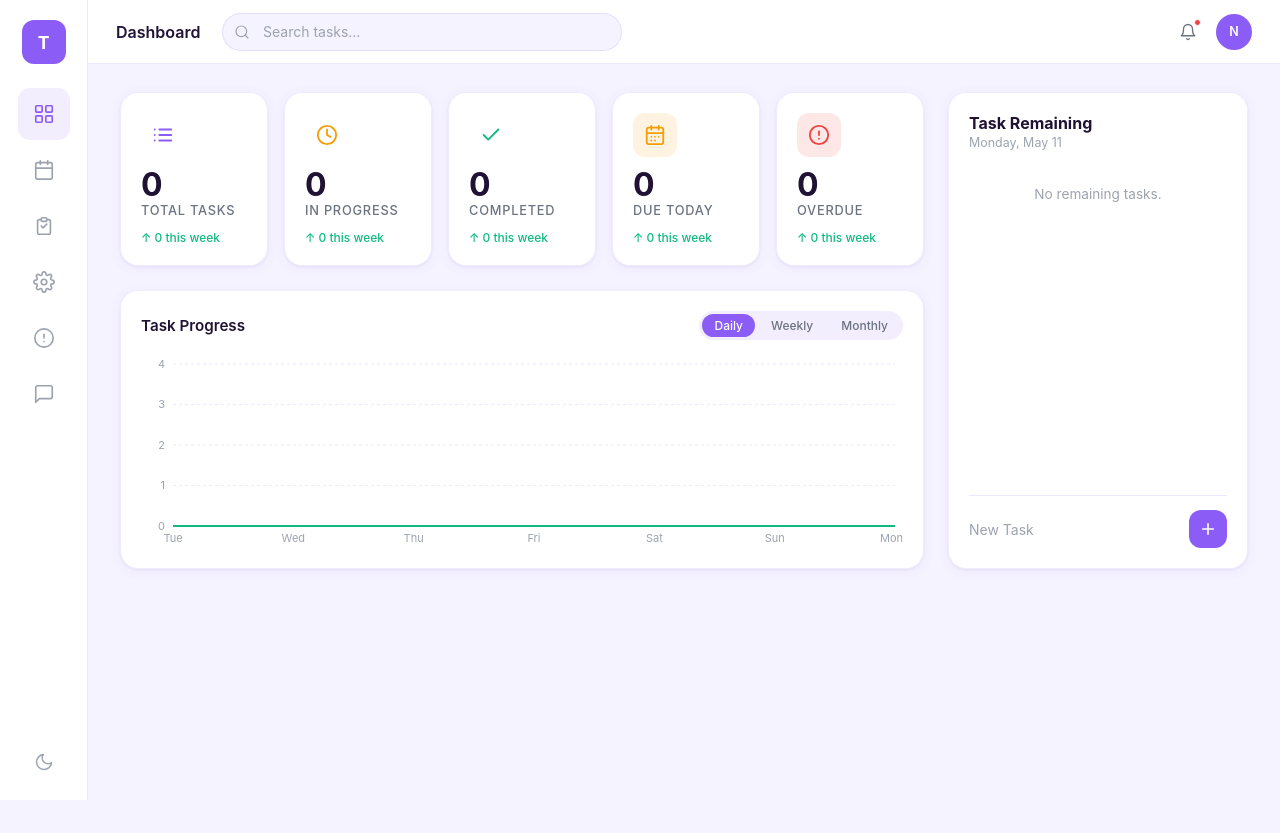
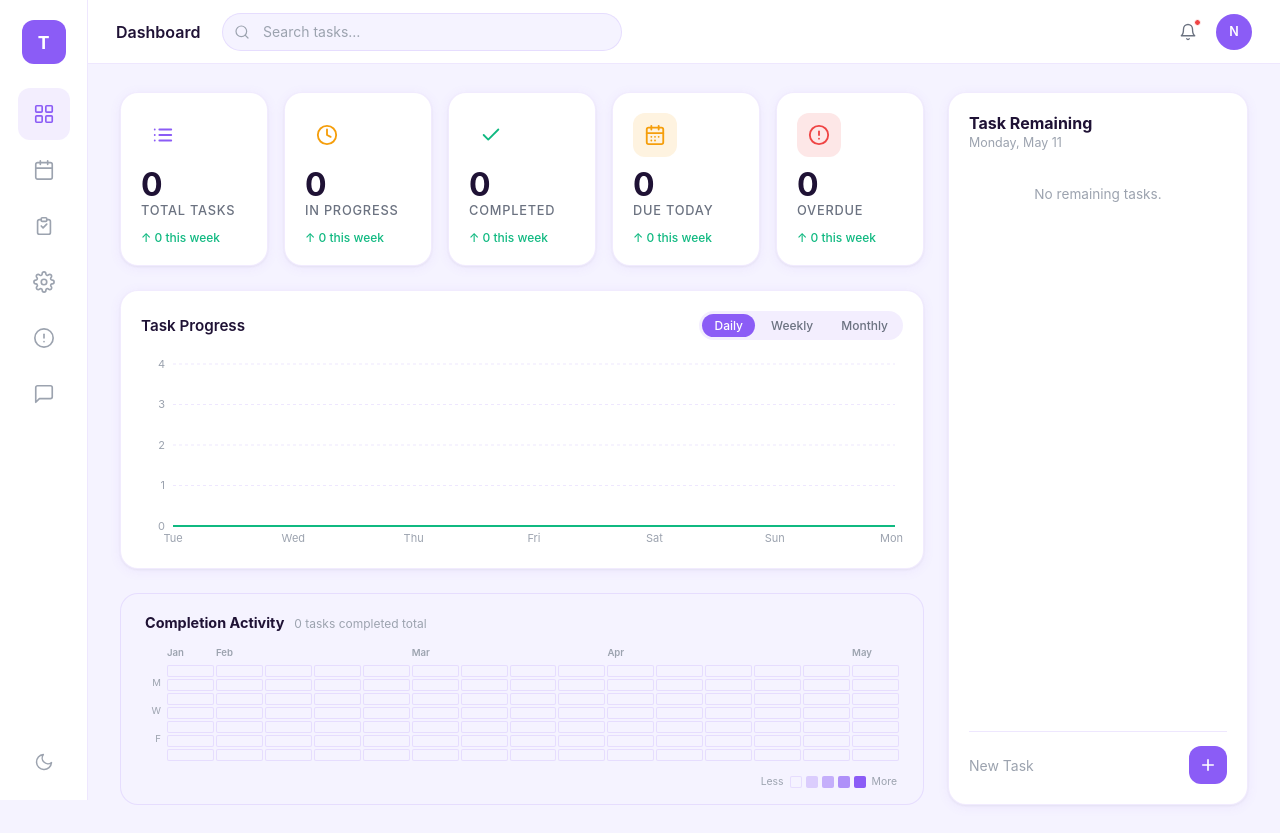
Before and after one commit to ziu222/react-todo, a React (Vite) app in the folder to-do app/: page / in a window 1280 px wide. Before the commit the page ends 800 px from the top, so only its background shows below. Built offline with nearby package versions, Linux system fonts and the light colour scheme.

Commit message:
feat(dashboard): completion activity heatmap (15-week grid)

```diff
--- /dev/null
+++ b/to-do app/src/components/dashboard/HeatmapChart.css
@@ -0,0 +1,118 @@
+.hm-root {
+  background: var(--bg-page);
+  border: 1px solid var(--border-color);
+  border-radius: var(--radius-lg);
+  padding: 20px 24px 16px;
+  display: flex;
+  flex-direction: column;
+  gap: 14px;
+  overflow: hidden;
+}
+
+.hm-header {
+  display: flex;
+  align-items: baseline;
+  gap: 10px;
+}
+
+.hm-title {
+  font-size: 0.9rem;
+  font-weight: 700;
+  color: var(--text-primary);
+}
+
+.hm-sub {
+  font-size: 0.75rem;
+  color: var(--text-muted);
+}
+
+.hm-wrap {
+  display: flex;
+  gap: 6px;
+  align-items: flex-start;
+  overflow-x: auto;
+  scrollbar-width: none;
+}
+.hm-wrap::-webkit-scrollbar { display: none; }
+
+/* Day labels column */
+.hm-day-labels {
+  display: grid;
+  grid-template-rows: repeat(7, 12px);
+  gap: 2px;
+  padding-top: 18px; /* align with cells below month labels */
+  flex-shrink: 0;
+}
+
+.hm-day-label {
+  font-size: 0.6rem;
+  color: var(--text-muted);
+  line-height: 12px;
+  width: 16px;
+  text-align: right;
+}
+
+/* Grid wrapper */
+.hm-grid-wrap {
+  display: flex;
+  flex-direction: column;
+  gap: 4px;
+  flex: 1;
+  min-width: 0;
+}
+
+.hm-months {
+  display: grid;
+  gap: 2px;
+  height: 16px;
+}
+
+.hm-month {
+  font-size: 0.6rem;
+  color: var(--text-muted);
+  font-weight: 600;
+  line-height: 16px;
+  white-space: nowrap;
+}
+
+.hm-grid {
+  display: grid;
+  grid-template-rows: repeat(7, 12px);
+  gap: 2px;
+}
+
+.hm-cell {
+  width: 100%;
+  height: 12px;
+  border-radius: 2px;
+  transition: opacity 0.15s;
+}
+
+.hm-cell:hover { opacity: 0.75; cursor: default; }
+
+/* Level colors */
+.hm-cell.lv0 { background: var(--input-bg); border: 1px solid var(--border-color); }
+.hm-cell.lv1 { background: color-mix(in srgb, var(--accent) 25%, transparent); }
+.hm-cell.lv2 { background: color-mix(in srgb, var(--accent) 45%, transparent); }
+.hm-cell.lv3 { background: color-mix(in srgb, var(--accent) 65%, transparent); }
+.hm-cell.lv4 { background: var(--accent); }
+
+/* Legend */
+.hm-legend {
+  display: flex;
+  align-items: center;
+  gap: 4px;
+  justify-content: flex-end;
+}
+
+.hm-legend-label {
+  font-size: 0.65rem;
+  color: var(--text-muted);
+  margin: 0 2px;
+}
+
+.hm-legend .hm-cell {
+  width: 12px;
+  height: 12px;
+  flex-shrink: 0;
+}
--- /dev/null
+++ b/to-do app/src/components/dashboard/HeatmapChart.tsx
@@ -0,0 +1,125 @@
+import { useMemo } from 'react'
+import type { Todo } from '../../features/todos/model/todoLogic'
+import './HeatmapChart.css'
+
+interface HeatmapChartProps {
+  todos: Todo[]
+}
+
+const WEEKS = 15
+const DAY_LABELS = ['Sun', 'Mon', 'Tue', 'Wed', 'Thu', 'Fri', 'Sat']
+
+function toMidnight(ms: number) {
+  const d = new Date(ms)
+  return new Date(d.getFullYear(), d.getMonth(), d.getDate()).getTime()
+}
+
+function getLevel(count: number) {
+  if (count === 0) return 0
+  if (count === 1) return 1
+  if (count <= 3)  return 2
+  if (count <= 5)  return 3
+  return 4
+}
+
+export default function HeatmapChart({ todos }: HeatmapChartProps) {
+  const { cells, monthLabels, totalDone } = useMemo(() => {
+    const todayMs = toMidnight(Date.now())
+
+    // Start from the Sunday that is WEEKS weeks ago
+    const todayDate  = new Date(todayMs)
+    const dayOfWeek  = todayDate.getDay()
+    const startMs    = todayMs - (WEEKS * 7 - 1 - dayOfWeek) * 86_400_000
+
+    // Count done todos per day using endDay ?? createdAt
+    const countMap = new Map<number, number>()
+    for (const t of todos) {
+      if (t.status !== 'done') continue
+      const dayMs = toMidnight(t.endDay ?? t.createdAt)
+      if (dayMs >= startMs && dayMs <= todayMs) {
+        countMap.set(dayMs, (countMap.get(dayMs) ?? 0) + 1)
+      }
+    }
+
+    const totalDays = WEEKS * 7
+    const cells: { ms: number; count: number; level: number; isFuture: boolean }[] = []
+    for (let i = 0; i < totalDays; i++) {
+      const ms      = startMs + i * 86_400_000
+      const count   = countMap.get(ms) ?? 0
+      const level   = getLevel(count)
+      const isFuture = ms > todayMs
+      cells.push({ ms, count, level, isFuture })
+    }
+
+    // Build month labels: track when month changes across columns
+    const monthLabels: { col: number; label: string }[] = []
+    let lastMonth = -1
+    for (let col = 0; col < WEEKS; col++) {
+      const d = new Date(startMs + col * 7 * 86_400_000)
+      const m = d.getMonth()
+      if (m !== lastMonth) {
+        monthLabels.push({ col, label: d.toLocaleDateString('en', { month: 'short' }) })
+        lastMonth = m
+      }
+    }
+
+    const totalDone = todos.filter(t => t.status === 'done').length
+
+    return { cells, monthLabels, totalDone }
+  }, [todos])
+
+  const fmt = (ms: number) => new Date(ms).toLocaleDateString('en', { month: 'short', day: 'numeric', year: 'numeric' })
+
+  return (
+    <div className="hm-root">
+      <div className="hm-header">
+        <span className="hm-title">Completion Activity</span>
+        <span className="hm-sub">{totalDone} tasks completed total</span>
+      </div>
+
+      <div className="hm-wrap">
+        {/* Day labels on the left */}
+        <div className="hm-day-labels">
+          {DAY_LABELS.map((d, i) => (
+            <span key={d} className="hm-day-label" style={{ gridRow: i + 1 }}>
+              {i % 2 === 1 ? d.slice(0, 1) : ''}
+            </span>
+          ))}
+        </div>
+
+        <div className="hm-grid-wrap">
+          {/* Month labels above */}
+          <div className="hm-months" style={{ gridTemplateColumns: `repeat(${WEEKS}, 1fr)` }}>
+            {monthLabels.map(({ col, label }) => (
+              <span key={col} className="hm-month" style={{ gridColumn: col + 1 }}>{label}</span>
+            ))}
+          </div>
+
+          {/* Cell grid — column-major (each column = 1 week) */}
+          <div className="hm-grid" style={{ gridTemplateColumns: `repeat(${WEEKS}, 1fr)` }}>
+            {cells.map((cell, i) => {
+              const col = Math.floor(i / 7) + 1
+              const row = (i % 7) + 1
+              return (
+                <div
+                  key={cell.ms}
+                  className={`hm-cell lv${cell.isFuture ? 0 : cell.level}`}
+                  style={{ gridColumn: col, gridRow: row }}
+                  title={cell.isFuture ? '' : `${fmt(cell.ms)}: ${cell.count} task${cell.count !== 1 ? 's' : ''} done`}
+                  aria-label={cell.isFuture ? undefined : `${fmt(cell.ms)}, ${cell.count} tasks`}
+                />
+              )
+            })}
+          </div>
+        </div>
+      </div>
+
+      {/* Legend */}
+      <div className="hm-legend">
+        <span className="hm-legend-label">Less</span>
+        {[0, 1, 2, 3, 4].map(l => <div key={l} className={`hm-cell lv${l}`} />)}
+        <span className="hm-legend-label">More</span>
+      </div>
+    </div>
+  )
+}
--- a/to-do app/src/pages/DashboardPage.tsx
+++ b/to-do app/src/pages/DashboardPage.tsx
@@ -1,7 +1,8 @@
 import { useTodosContext } from '../app/TodosContext'
-import StatCard   from '../components/dashboard/StatCard'
-import TaskChart  from '../components/dashboard/TaskChart'
-import TodayPanel from '../components/dashboard/TodayPanel'
+import StatCard      from '../components/dashboard/StatCard'
+import TaskChart     from '../components/dashboard/TaskChart'
+import TodayPanel    from '../components/dashboard/TodayPanel'
+import HeatmapChart  from '../components/dashboard/HeatmapChart'
 import './DashboardPage.css'
 
 function IconCheck() {
@@ -64,6 +65,7 @@ export default function DashboardPage() {
         </section>
 
         <TaskChart todos={filteredTodos} />
+        <HeatmapChart todos={filteredTodos} />
       </div>
 
       <TodayPanel />
```
